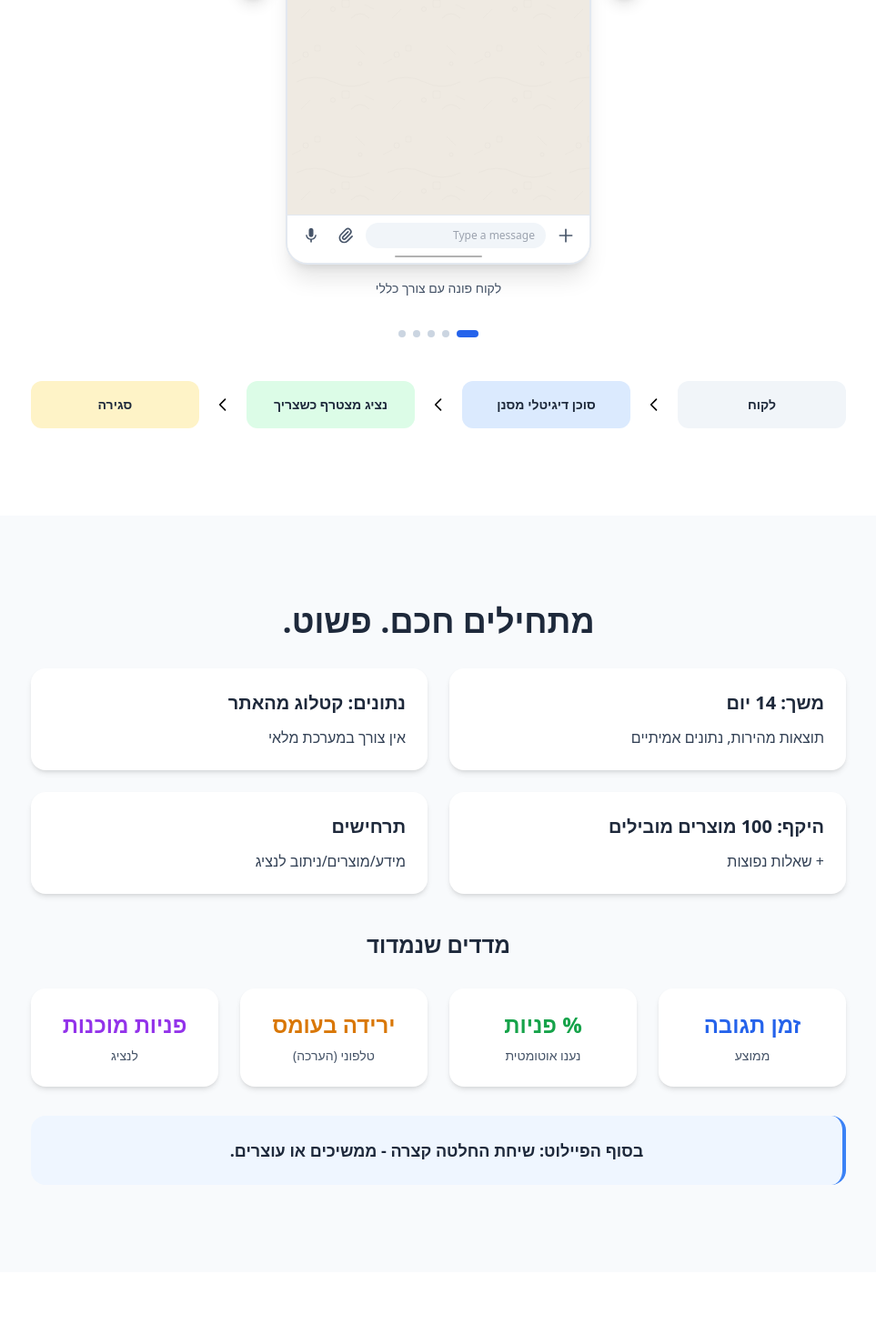
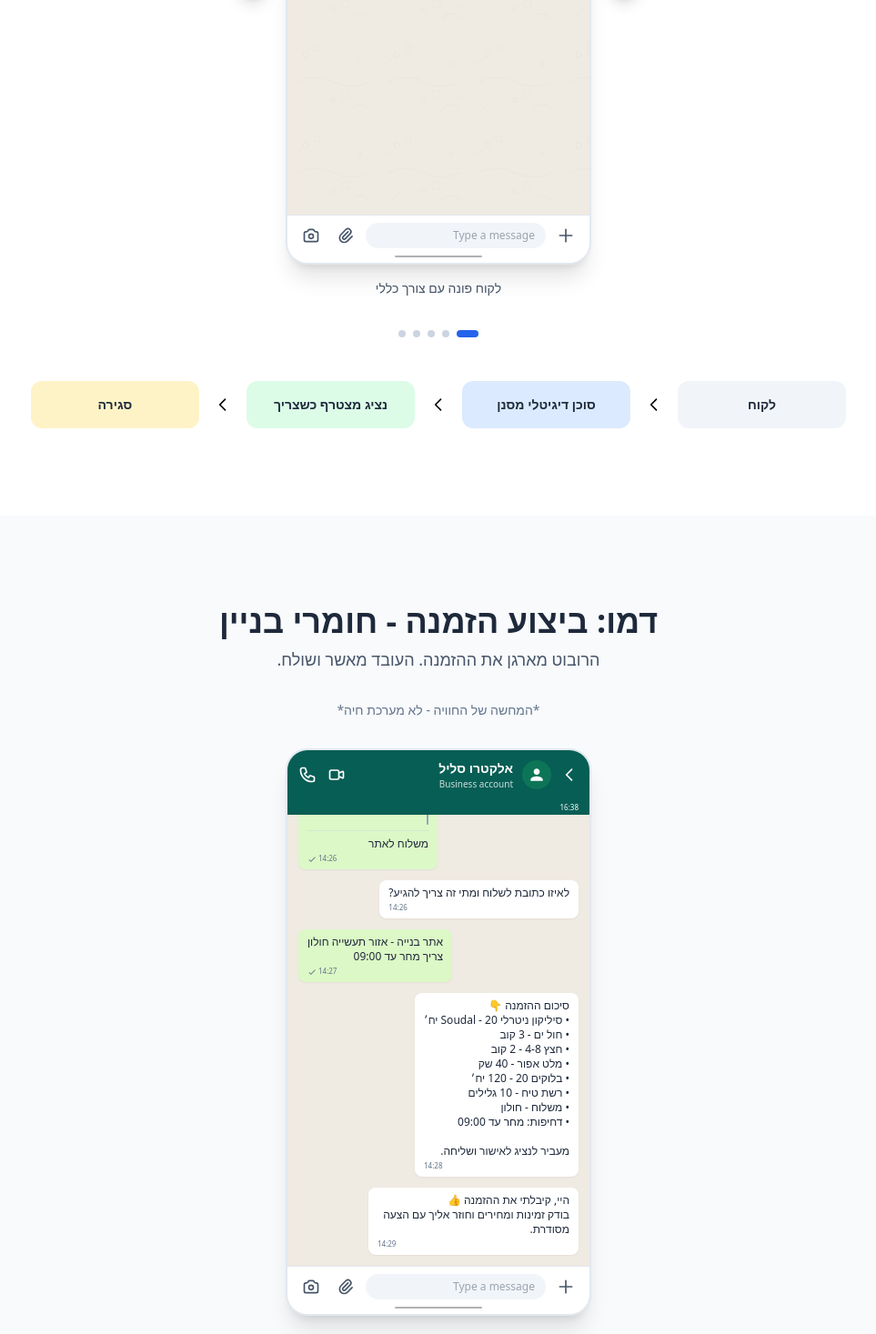
Before and after one commit to adamts1/electro-slil, a React (Vite) app: page / in a window 1280 px wide. Shown: the part 2840-4307 px from the top of the page at 91% size, without its empty margins (158-1121 px from the left). Built offline with nearby package versions, Linux system fonts and the light colour scheme.

Commit message:
add demo

```diff
--- a/src/App.tsx
+++ b/src/App.tsx
@@ -139,7 +139,7 @@ const defaultDemoScenarios: DemoScenario[] = [
     ]
   },
   {
-    title: 'הבוט ממקד את הצורך – בלי בילבול',
+    title: 'הבוט ממקד את הצורך - בלי בילבול',
     messages: [
       { type: 'user_text', text: 'שלום,\nאני מחפש מקדחה / מברגה טובה לעבודה רצינית.\nיש לכם משהו של Bosch או DeWALT?', time: '16:38' },
       {
@@ -155,7 +155,7 @@ const defaultDemoScenarios: DemoScenario[] = [
     ]
   },
   {
-    title: 'הצגת מוצר נבחר – בלי קטלוג עמוס',
+    title: 'הצגת מוצר נבחר - בלי קטלוג עמוס',
     messages: [
       { type: 'user_text', text: 'שלום,\nאני מחפש מקדחה / מברגה טובה לעבודה רצינית.\nיש לכם משהו של Bosch או DeWALT?', time: '16:38' },
       {
@@ -181,7 +181,7 @@ const defaultDemoScenarios: DemoScenario[] = [
     ]
   },
   {
-    title: 'הפניה לאתר – שליטה מלאה במחיר',
+    title: 'הפניה לאתר - שליטה מלאה במחיר',
     messages: [
       { type: 'user_text', text: 'שלום,\nאני מחפש מקדחה / מברגה טובה לעבודה רצינית.\nיש לכם משהו של Bosch או DeWALT?', time: '16:38' },
       {
@@ -223,7 +223,7 @@ const defaultDemoScenarios: DemoScenario[] = [
     ]
   },
   {
-    title: 'מעבר לנציג – זרימה מלאה',
+    title: 'מעבר לנציג - זרימה מלאה',
     messages: [
       { type: 'user_text', text: 'שלום, אני מעוניין לבדוק אפשרויות משלוח.', time: '16:38' },
       {
@@ -250,7 +250,65 @@ const defaultDemoScenarios: DemoScenario[] = [
       { type: 'bot_text', text: 'מצוין.\nלצורך הצעת מחיר מדויקת, באיזו עיר אתה נמצא?', time: '16:41' },
       { type: 'user_text', text: 'תל אביב', time: '16:42' },
       { type: 'bot_text', text: 'תודה.\nמחבר אותך לנציג שיאשר זמינות, מחיר ואפשרויות משלוח.\nרגע אחד…', time: '16:42' },
-      { type: 'bot_text', text: 'היי, אני דני מאלקטרו סליל.\nשמח לעזור – בודק זמינות ומכין הצעת מחיר מסודרת עם אפשרויות משלוח.', time: '16:43' }
+      { type: 'bot_text', text: 'היי, אני דני מאלקטרו סליל.\nשמח לעזור - בודק זמינות ומכין הצעת מחיר מסודרת עם אפשרויות משלוח.', time: '16:43' }
+    ]
+  }
+]
+
+// Construction Materials Order Demo Scenarios
+const constructionOrderDemoScenarios: DemoScenario[] = [
+  {
+    title: 'ביצוע הזמנה - חומרי בניין',
+    messages: [
+      { type: 'user_text', text: 'שלום, צריך להזמין חומרים לאתר', time: '14:20' },
+      {
+        type: 'bot_buttons',
+        text: 'מעולה 👍\nנבנה הזמנה מסודרת כדי שנוכל לטפל בה מהר.',
+        time: '14:20',
+        buttons: [
+          { id: 'start_order', title: 'להתחיל הזמנה' },
+          { id: 'talk_agent', title: 'לדבר עם נציג' }
+        ]
+      },
+      { type: 'user_reply_selection', replyToText: 'מעולה 👍\nנבנה הזמנה מסודרת כדי שנוכל לטפל בה מהר.', value: 'להתחיל הזמנה', choiceId: 'start_order', source: 'button', time: '14:21' },
+      {
+        type: 'bot_buttons',
+        text: 'מי מבצע את ההזמנה?',
+        time: '14:21',
+        buttons: [
+          { id: 'client_contractor', title: 'קבלן' },
+          { id: 'client_private', title: 'לקוח פרטי' }
+        ]
+      },
+      { type: 'user_reply_selection', replyToText: 'מי מבצע את ההזמנה?', value: 'קבלן', choiceId: 'client_contractor', source: 'button', time: '14:22' },
+      {
+        type: 'bot_buttons',
+        text: 'לאיזה סוג עבודה החומרים מיועדים?',
+        time: '14:22',
+        buttons: [
+          { id: 'work_framework', title: 'שלד' },
+          { id: 'work_plaster', title: 'טיח / גמר' },
+          { id: 'work_waterproofing', title: 'איטום' },
+          { id: 'work_general', title: 'כללי / אחר' }
+        ]
+      },
+      { type: 'user_reply_selection', replyToText: 'לאיזה סוג עבודה החומרים מיועדים?', value: 'טיח / גמר', choiceId: 'work_plaster', source: 'button', time: '14:23' },
+      { type: 'bot_text', text: 'כתוב לי בבקשה את רשימת החומרים והכמויות\n(אפשר חופשי, בשורות)', time: '14:23' },
+      { type: 'user_text', text: 'סיליקון ניטרלי Soudal - 20 יח׳\nחול ים - 3 קוב\nחצץ 4-8 - 2 קוב\nמלט אפור - 40 שק\nבלוקים 20 - 120 יח׳\nרשת טיח - 10 גלילים', time: '14:24' },
+      {
+        type: 'bot_buttons',
+        text: 'איך תרצה לקבל את החומרים?',
+        time: '14:25',
+        buttons: [
+          { id: 'delivery_pickup', title: 'איסוף עצמי' },
+          { id: 'delivery_site', title: 'משלוח לאתר' }
+        ]
+      },
+      { type: 'user_reply_selection', replyToText: 'איך תרצה לקבל את החומרים?', value: 'משלוח לאתר', choiceId: 'delivery_site', source: 'button', time: '14:26' },
+      { type: 'bot_text', text: 'לאיזו כתובת לשלוח ומתי זה צריך להגיע?', time: '14:26' },
+      { type: 'user_text', text: 'אתר בנייה - אזור תעשייה חולון\nצריך מחר עד 09:00', time: '14:27' },
+      { type: 'bot_text', text: 'סיכום ההזמנה 👇\n• סיליקון ניטרלי Soudal - 20 יח׳\n• חול ים - 3 קוב\n• חצץ 4-8 - 2 קוב\n• מלט אפור - 40 שק\n• בלוקים 20 - 120 יח׳\n• רשת טיח - 10 גלילים\n• משלוח - חולון\n• דחיפות: מחר עד 09:00\n\nמעביר לנציג לאישור ושליחה.', time: '14:28' },
+      { type: 'bot_text', text: 'היי, קיבלתי את ההזמנה 👍\nבודק זמינות ומחירים וחוזר אליך עם הצעה מסודרת.', time: '14:29' }
     ]
   }
 ]
@@ -415,8 +473,7 @@ function App() {
       {/* Demo Section */}
       <Section id="demo" className="bg-white">
         <h2 className="text-3xl md:text-4xl font-bold text-center mb-4 text-slate-800">
-          כך זה נראה בפועל
-        </h2>
+          דמו: חנות        </h2>
         <p className="text-center text-sm text-slate-500 mb-8">*המחשה של החוויה - לא מערכת חיה*</p>
 
         <WhatsAppInterface scenarios={defaultDemoScenarios} />
@@ -443,8 +500,21 @@ function App() {
         </div>
       </Section>
 
+      {/* Construction Order Demo Section */}
+      <Section id="demo-order" className="bg-slate-50">
+        <h2 className="text-3xl md:text-4xl font-bold text-center mb-2 text-slate-800">
+          דמו: ביצוע הזמנה - חומרי בניין
+        </h2>
+        <p className="text-center text-lg text-slate-600 mb-8">
+          הרובוט מארגן את ההזמנה. העובד מאשר ושולח.
+        </p>
+        <p className="text-center text-sm text-slate-500 mb-8">*המחשה של החוויה - לא מערכת חיה*</p>
+
+        <WhatsAppInterface scenarios={constructionOrderDemoScenarios} />
+      </Section>
+
       {/* Pilot Section */}
-      <Section id="pilot" className="bg-slate-50">
+      <Section id="pilot" className="bg-white">
         <h2 className="text-3xl md:text-4xl font-bold text-center mb-8 text-slate-800">
           מתחילים חכם. פשוט.
         </h2>
@@ -616,12 +686,12 @@ function App() {
           </div>
           <div className="bg-slate-50 p-8 rounded-2xl shadow-lg hover:shadow-xl transition">
             <h3 className="text-2xl font-bold mb-4 text-slate-800">מערכת מתקדמת</h3>
-            <div className="text-3xl font-bold text-blue-600 mb-4">₪8,000–₪15,000</div>
+            <div className="text-3xl font-bold text-blue-600 mb-4">₪8,000-₪15,000</div>
             <p className="text-slate-700">שלב הבא, אופציונלי</p>
           </div>
           <div className="bg-slate-50 p-8 rounded-2xl shadow-lg hover:shadow-xl transition">
             <h3 className="text-2xl font-bold mb-4 text-slate-800">ליווי חודשי</h3>
-            <div className="text-3xl font-bold text-green-600 mb-4">₪500–₪1,500</div>
+            <div className="text-3xl font-bold text-green-600 mb-4">₪500-₪1,500</div>
             <p className="text-slate-700">שירות שוטף</p>
           </div>
         </div>
--- a/src/components/WhatsAppDemo/WhatsAppInterface.tsx
+++ b/src/components/WhatsAppDemo/WhatsAppInterface.tsx
@@ -169,69 +169,69 @@ export const WhatsAppInterface = ({
   return (
     <div className="max-w-5xl mx-auto">
       {/* Phone Viewport Container */}
-      <div className="relative mx-auto max-w-[260px] md:max-w-[336px]">
+      <div className="relative mx-auto max-w-[288px] md:max-w-[336px]">
         {/* Navigation Arrows - Outside Phone */}
         {showNavigation && scenarios.length > 1 && (
           <>
             <button
               onClick={goToNext}
-              className="absolute top-1/2 -translate-y-1/2 -left-10 md:-left-14 z-20 w-8 h-8 md:w-10 md:h-10 rounded-full bg-white/95 hover:bg-white shadow-lg hover:shadow-xl border border-slate-200/50 flex items-center justify-center transition-all hover:scale-110 active:scale-95"
+              className="absolute top-1/2 -translate-y-1/2 -left-12 md:-left-14 z-20 w-10 h-10 rounded-full bg-white/95 hover:bg-white shadow-lg hover:shadow-xl border border-slate-200/50 flex items-center justify-center transition-all hover:scale-110 active:scale-95"
               aria-label="הבא"
             >
-              <svg className="w-4 h-4 md:w-5 md:h-5 text-slate-700" fill="none" stroke="currentColor" viewBox="0 0 24 24" strokeWidth={2.5}>
+              <svg className="w-5 h-5 text-slate-700" fill="none" stroke="currentColor" viewBox="0 0 24 24" strokeWidth={2.5}>
                 <path strokeLinecap="round" strokeLinejoin="round" d="M15 19l-7-7 7-7" />
               </svg>
             </button>
             <button
               onClick={goToPrevious}
-              className="absolute top-1/2 -translate-y-1/2 -right-10 md:-right-14 z-20 w-8 h-8 md:w-10 md:h-10 rounded-full bg-white/95 hover:bg-white shadow-lg hover:shadow-xl border border-slate-200/50 flex items-center justify-center transition-all hover:scale-110 active:scale-95"
+              className="absolute top-1/2 -translate-y-1/2 -right-12 md:-right-14 z-20 w-10 h-10 rounded-full bg-white/95 hover:bg-white shadow-lg hover:shadow-xl border border-slate-200/50 flex items-center justify-center transition-all hover:scale-110 active:scale-95"
               aria-label="קודם"
             >
-              <svg className="w-4 h-4 md:w-5 md:h-5 text-slate-700" fill="none" stroke="currentColor" viewBox="0 0 24 24" strokeWidth={2.5}>
+              <svg className="w-5 h-5 text-slate-700" fill="none" stroke="currentColor" viewBox="0 0 24 24" strokeWidth={2.5}>
                 <path strokeLinecap="round" strokeLinejoin="round" d="M9 5l7 7-7 7" />
               </svg>
             </button>
           </>
         )}
 
-        <div className="relative bg-white rounded-3xl border-2 border-slate-200 shadow-xl overflow-hidden h-[490px] md:h-[624px]">
+        <div className="relative bg-white rounded-3xl border-2 border-slate-200 shadow-xl overflow-hidden h-[544px] md:h-[624px]">
           {/* WhatsApp Interface */}
           <div className="flex flex-col h-full" style={{ backgroundColor: '#efeae2' }}>
             {/* Header */}
-            <div className="bg-[#075e54] text-white px-2.5 md:px-3 py-2 md:py-2.5 flex items-center justify-between relative z-10">
-              <div className="flex items-center gap-2 md:gap-2.5 flex-1 min-w-0">
-                <svg className="w-4 h-4 md:w-5 md:h-5 flex-shrink-0" fill="none" stroke="currentColor" viewBox="0 0 24 24">
+            <div className="bg-[#075e54] text-white px-3 py-2.5 flex items-center justify-between relative z-10">
+              <div className="flex items-center gap-2.5 flex-1 min-w-0">
+                <svg className="w-5 h-5 flex-shrink-0" fill="none" stroke="currentColor" viewBox="0 0 24 24">
                   <path strokeLinecap="round" strokeLinejoin="round" strokeWidth={2} d="M15 19l-7-7 7-7" />
                 </svg>
-                <div className="w-7 h-7 md:w-8 md:h-8 rounded-full bg-[#25d366]/20 flex items-center justify-center flex-shrink-0">
-                  <svg className="w-4 h-4 md:w-5 md:h-5" fill="currentColor" viewBox="0 0 24 24">
+                <div className="w-8 h-8 rounded-full bg-[#25d366]/20 flex items-center justify-center flex-shrink-0">
+                  <svg className="w-5 h-5" fill="currentColor" viewBox="0 0 24 24">
                     <path d="M12 12c2.21 0 4-1.79 4-4s-1.79-4-4-4-4 1.79-4 4 1.79 4 4 4zm0 2c-2.67 0-8 1.34-8 4v2h16v-2c0-2.66-5.33-4-8-4z" />
                   </svg>
                 </div>
                 <div className="flex-1 min-w-0">
-                  <div className="font-semibold text-xs md:text-sm">{contactName}</div>
-                  <div className="text-[9px] md:text-[10px] text-white/80">{businessAccount}</div>
+                  <div className="font-semibold text-sm">{contactName}</div>
+                  <div className="text-[10px] text-white/80">{businessAccount}</div>
                 </div>
               </div>
-              <div className="flex items-center gap-2 md:gap-3 flex-shrink-0">
-                <svg className="w-4 h-4 md:w-5 md:h-5" fill="none" stroke="currentColor" viewBox="0 0 24 24">
+              <div className="flex items-center gap-3 flex-shrink-0">
+                <svg className="w-5 h-5" fill="none" stroke="currentColor" viewBox="0 0 24 24">
                   <path strokeLinecap="round" strokeLinejoin="round" strokeWidth={2} d="M15 10l4.553-2.276A1 1 0 0121 8.618v6.764a1 1 0 01-1.447.894L15 14M5 18h8a2 2 0 002-2V8a2 2 0 00-2-2H5a2 2 0 00-2 2v8a2 2 0 002 2z" />
                 </svg>
-                <svg className="w-4 h-4 md:w-5 md:h-5" fill="none" stroke="currentColor" viewBox="0 0 24 24">
+                <svg className="w-5 h-5" fill="none" stroke="currentColor" viewBox="0 0 24 24">
                   <path strokeLinecap="round" strokeLinejoin="round" strokeWidth={2} d="M3 5a2 2 0 012-2h3.28a1 1 0 01.948.684l1.498 4.493a1 1 0 01-.502 1.21l-2.257 1.13a11.042 11.042 0 005.516 5.516l1.13-2.257a1 1 0 011.21-.502l4.493 1.498a1 1 0 01.684.949V19a2 2 0 01-2 2h-1C9.716 21 3 14.284 3 6V5z" />
                 </svg>
               </div>
             </div>
 
             {/* Status Bar (iPhone style) */}
-            <div className="bg-[#075e54] text-white text-[8px] px-2.5 md:px-3 py-0.5 flex justify-between items-center">
+            <div className="bg-[#075e54] text-white text-[8px] px-3 py-0.5 flex justify-between items-center">
               <span>16:38</span>
             </div>
 
             {/* Chat Area */}
             <div ref={chatAreaRef} className="flex-1 overflow-y-auto relative">
               <WhatsAppPattern />
-              <div className="relative z-10 p-2 md:p-3 space-y-2 md:space-y-3">
+              <div className="relative z-10 p-3 space-y-3">
                 {/* Date Separator */}
                 <div className="flex justify-center">
                   <div className="bg-white/80 px-2.5 py-0.5 rounded-full text-[10px] text-slate-600">
@@ -363,33 +363,39 @@ export const WhatsAppInterface = ({
             </div>
 
             {/* Input Bar */}
-            <div className="bg-white px-2 md:px-2.5 py-1 md:py-1.5 border-t border-slate-200 relative z-10">
-              <div className="flex items-center gap-1 md:gap-1.5">
-                <button className="p-1 md:p-1.5 text-slate-600 hover:text-slate-800">
-                  <svg className="w-4 h-4 md:w-5 md:h-5" fill="none" stroke="currentColor" viewBox="0 0 24 24">
+            <div className="bg-white px-2.5 py-1.5 border-t border-slate-200 relative z-10">
+              <div className="flex items-center gap-1.5">
+                <button className="p-1.5 text-slate-600 hover:text-slate-800">
+                  <svg className="w-5 h-5" fill="none" stroke="currentColor" viewBox="0 0 24 24">
                     <path strokeLinecap="round" strokeLinejoin="round" strokeWidth={2} d="M12 4v16m8-8H4" />
                   </svg>
                 </button>
                 <input
                   type="text"
                   placeholder="Type a message"
-                  className="flex-1 bg-slate-100 rounded-full px-2 md:px-3 py-1 md:py-1.5 text-[10px] md:text-xs focus:outline-none focus:ring-2 focus:ring-[#25d366]"
+                  className="flex-1 bg-slate-100 rounded-full px-3 py-1.5 text-xs focus:outline-none focus:ring-2 focus:ring-[#25d366]"
                   readOnly
                 />
-                <button className="p-1 md:p-1.5 text-slate-600 hover:text-slate-800">
-                  <svg className="w-4 h-4 md:w-5 md:h-5" fill="none" stroke="currentColor" viewBox="0 0 24 24">
+                <button className="p-1.5 text-slate-600 hover:text-slate-800">
+                  <svg className="w-5 h-5" fill="none" stroke="currentColor" viewBox="0 0 24 24">
                     <path strokeLinecap="round" strokeLinejoin="round" strokeWidth={2} d="M15.172 7l-6.586 6.586a2 2 0 102.828 2.828l6.414-6.586a4 4 0 00-5.656-5.656l-6.415 6.585a6 6 0 108.486 8.486L20.5 13" />
                   </svg>
                 </button>
-                <button className="p-1 md:p-1.5 text-slate-600 hover:text-slate-800">
-                  <svg className="w-4 h-4 md:w-5 md:h-5" fill="currentColor" viewBox="0 0 24 24">
+                <button className="p-1.5 text-slate-600 hover:text-slate-800">
+                  <svg className="w-5 h-5" fill="none" stroke="currentColor" viewBox="0 0 24 24">
+                    <path strokeLinecap="round" strokeLinejoin="round" strokeWidth={2} d="M3 9a2 2 0 012-2h.93a2 2 0 001.664-.89l.812-1.22A2 2 0 0110.07 4h3.86a2 2 0 011.664.89l.812 1.22A2 2 0 0018.07 7H19a2 2 0 012 2v9a2 2 0 01-2 2H5a2 2 0 01-2-2V9z" />
+                    <path strokeLinecap="round" strokeLinejoin="round" strokeWidth={2} d="M15 13a3 3 0 11-6 0 3 3 0 016 0z" />
+                  </svg>
+                </button>
+                <button className="p-1.5 text-slate-600 hover:text-slate-800">
+                  <svg className="w-5 h-5" fill="currentColor" viewBox="0 0 24 24">
                     <path d="M12 14c1.66 0 2.99-1.34 2.99-3L15 5c0-1.66-1.34-3-3-3S9 3.34 9 5v6c0 1.66 1.34 3 3 3zm5.3-3c0 3-2.54 5.1-5.3 5.1S6.7 14 6.7 11H5c0 3.41 2.72 6.23 6 6.72V21h2v-3.28c3.28-.48 6-3.3 6-6.72h-1.7z" />
                   </svg>
                 </button>
               </div>
               {/* Home Indicator */}
-              <div className="flex justify-center mt-1 md:mt-1.5">
-                <div className="w-20 md:w-24 h-0.5 bg-black/30 rounded-full"></div>
+              <div className="flex justify-center mt-1.5">
+                <div className="w-24 h-0.5 bg-black/30 rounded-full"></div>
               </div>
             </div>
           </div>
--- a/src/whatsapp-api/example-implementation.ts
+++ b/src/whatsapp-api/example-implementation.ts
@@ -110,7 +110,7 @@ async function sendStateResponse(userId: string, state: ConversationState, conte
 
     case 'human_agent':
       await sendWhatsAppMessage(
-        createTextMessage(userId, 'היי, אני דני מאלקטרו סליל.\nשמח לעזור – בודק זמינות ומכין הצעת מחיר מסודרת.')
+        createTextMessage(userId, 'היי, אני דני מאלקטרו סליל.\nשמח לעזור - בודק זמינות ומכין הצעת מחיר מסודרת.')
       )
       break
 
```
